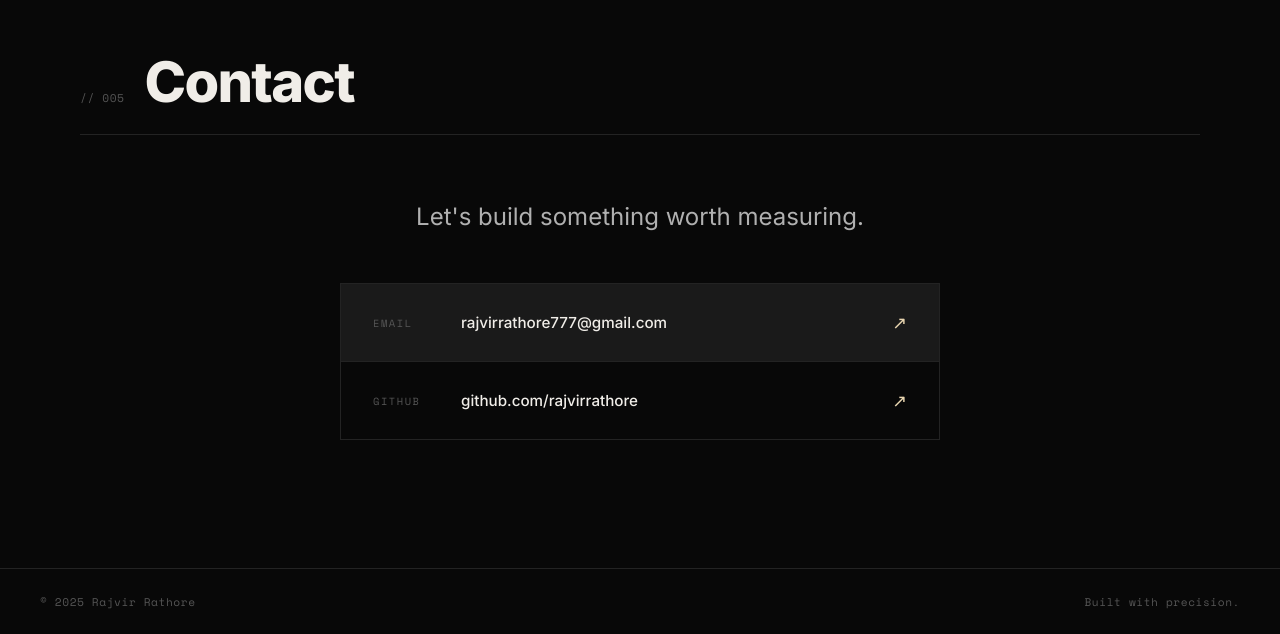
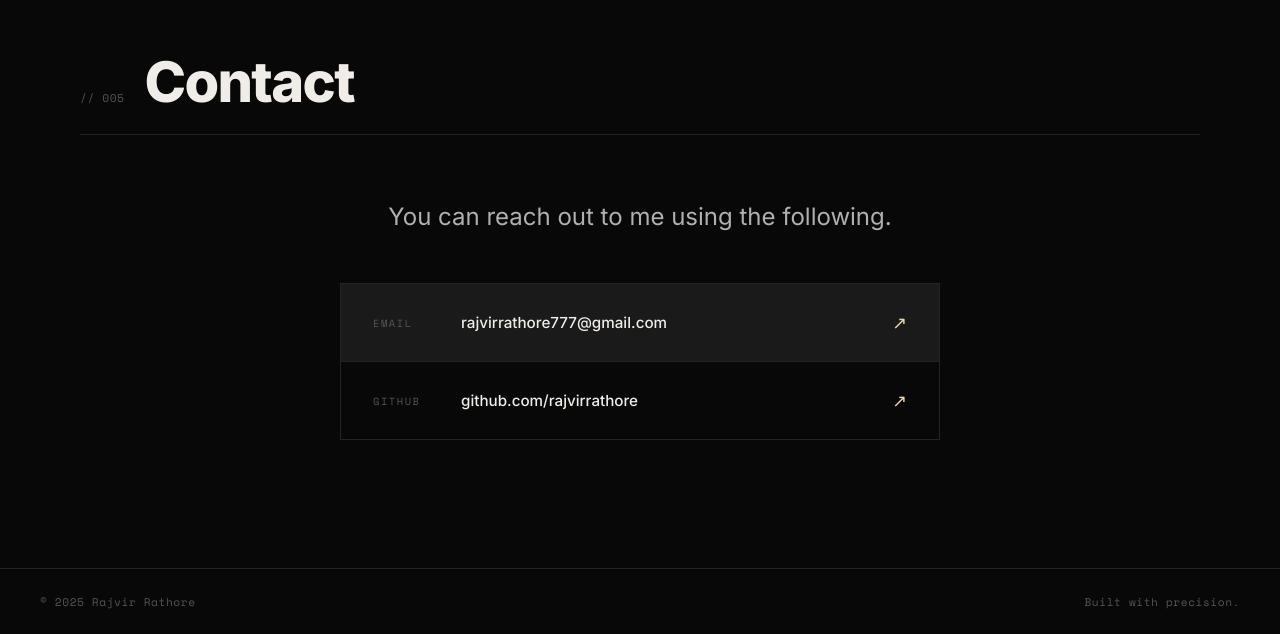
Before and after one commit to rajvirrathore/rajvirrathore.github.io, a plain HTML site: page index.html in a window 1280 px wide. Shown: the part 2934-3568 px from the top of the page. Drawn offline with nearby package versions, Linux system fonts and the light colour scheme.

Commit message:
updated contact page to say something else

```diff
--- a/index.html
+++ b/index.html
@@ -132,7 +132,7 @@
         <span class="section-tag">// 005</span>
         <h2 class="section-title">Contact</h2>
       </header>
-      <p class="contact-sub reveal">Let's build something worth measuring.</p>
+      <p class="contact-sub reveal">You can reach out to me using the following.</p>
       <div class="contact-links reveal">
         <a href="mailto:rajvirrathore777@gmail.com" class="contact-link contact-link--primary">
           <span class="contact-link-label">Email</span>
```
